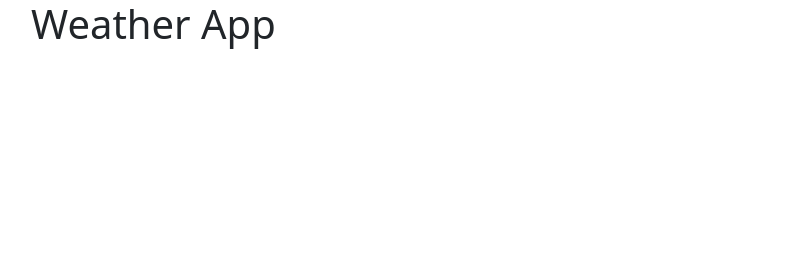
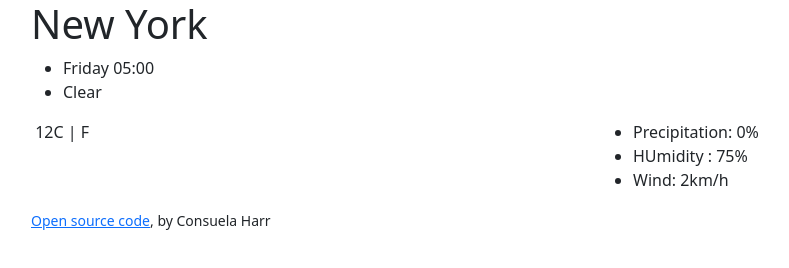
Before and after one commit to consuelaharr/Vanilla-weather-app, a plain HTML site: page index.html in a window 1280 px wide. Shown: the whole page, without its empty margins (51-840 px from the left). Drawn offline with nearby package versions, Linux system fonts and the light colour scheme.

Commit message:
Added HTML

```diff
--- a/index.html
+++ b/index.html
@@ -15,7 +15,33 @@
   </head>
   <body>
     <div class="container">
-      <h1>Weather App</h1>
+      <div class="weather-app">
+        <h1>New York</h1>
+        <ul>
+          <li>Friday 05:00</li>
+          <li>Clear</li>
+        </ul>
+        <div class="row">
+          <div class="col-6">
+            <img src="" alt="" />
+            12C | F
+          </div>
+          <div class="col-6">
+            <ul>
+              <li>Precipitation: 0%</li>
+              <li>HUmidity : 75%</li>
+              <li>Wind: 2km/h</li>
+            </ul>
+          </div>
+        </div>
+        <small
+          ><a
+            href="https://github.com/consuelaharr/vanilla-weather-app/blob/main/index.html"
+            target="_blank"
+            >Open source code</a
+          >, by Consuela Harr</small
+        >
+      </div>
     </div>
     <script src="script.js"></script>
   </body>
```
